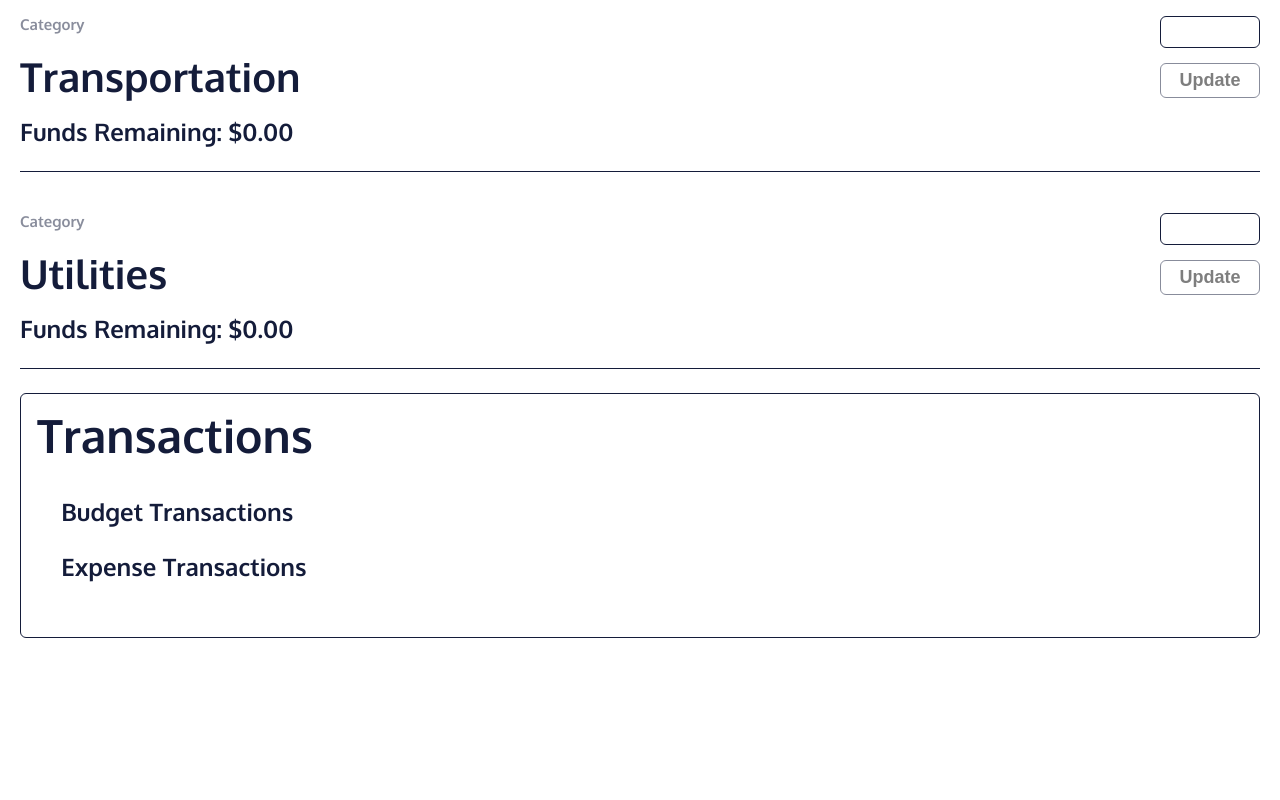
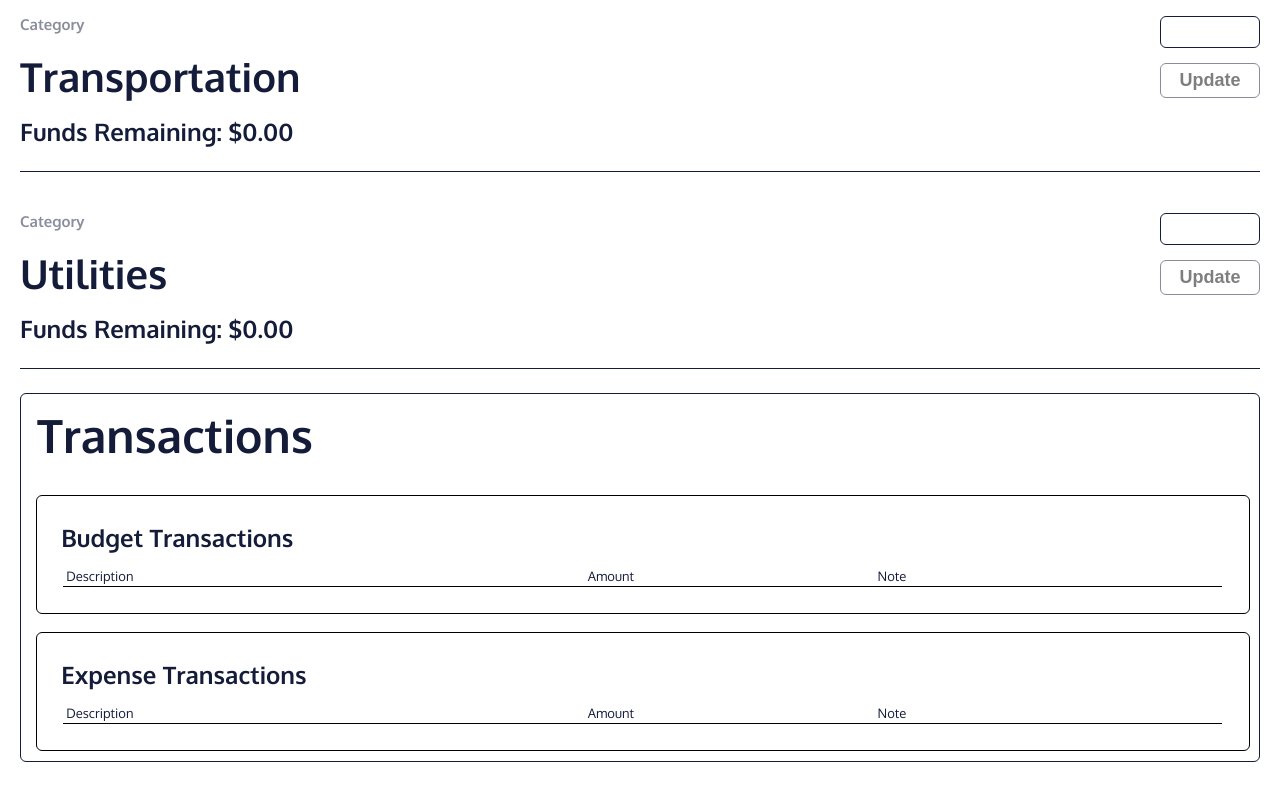
Before and after one commit to E-D-Richard/budget-tracker-webbapp, a React (Create React App) app: page / in a window 1280 px wide. Shown: the part 1512-2312 px from the top of the page. Built offline with nearby package versions, Linux system fonts and the light colour scheme.

Commit message:
add outling and deploy to netlify

```diff
--- a/src/components/body/transactions/TransactionList.js
+++ b/src/components/body/transactions/TransactionList.js
@@ -29,7 +29,7 @@ const TransactionList = ({ transactions, listType }) => {
       >
         <h3 className={`${listType}`}>{capitalizeFirstLetterOfString(listType)} Transactions</h3>
         <table className={`${listType} transaction-list`}>
-          <thead>
+          <thead className="headers">
             <TransHeaders isMobile={isMobile}/>
           </thead>
           <tbody>
--- a/src/features/transRecords/transRecords.css
+++ b/src/features/transRecords/transRecords.css
@@ -17,17 +17,20 @@
 }
 
 .transaction-list-container {
-  margin: 2% 2%;
+  padding: 2%;
+  padding-bottom: max(2rem, 2%);
+  outline: 1px solid black;
+  border-radius: 5px;
 }
 
-.expense.transaction-list-container {
-  padding-bottom: 2rem;
+.budget.transaction-list-container {
+  margin-bottom: 2rem;
 }
 
-.transaction-list-container.empty .transaction-list {
+/* .transaction-list-container.empty thead.headers {
   display: none;
   border: none;
-}
+} */
 
 .transaction-list-container h3 {
   font-size: clamp(16px, 3.5vw, 2.4rem);
@@ -47,9 +50,9 @@ table.transaction-list {
   font-size: 1.3rem;
 }
 
-table.transaction-list thead tr {
-  /* overflow: hidden; */
-}
+/* table.transaction-list thead tr {
+
+} */
 
 table.transaction-list thead tr,
 table.transaction-list tr.transaction {
```
